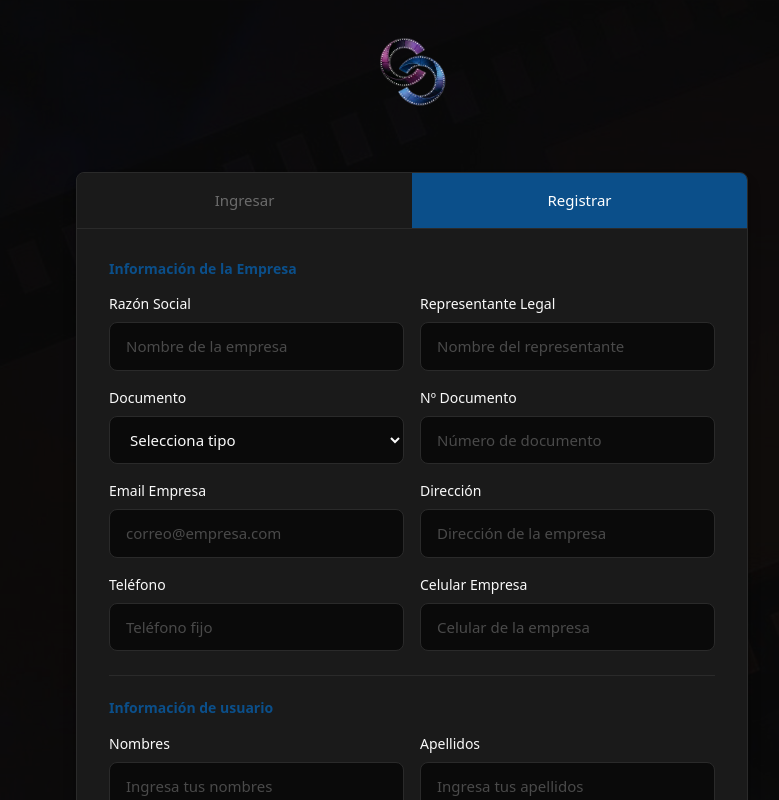
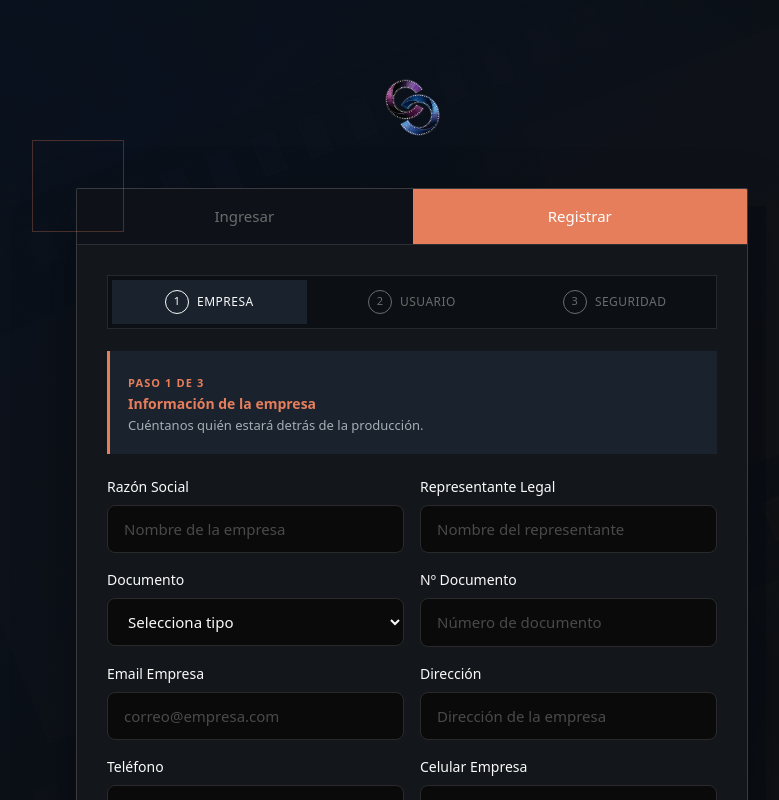
Before and after one commit to Cr4ckJu4nF3/FOCCUS, a React app in the folder frontend/: page /login in a window 1280 px wide. Both pictures are taken after a click on the button "Registrar". Shown: the top 800 px of the page, without its empty margins (228-1007 px from the left). Built offline with nearby package versions, Linux system fonts and the light colour scheme; the HTML template or start-up script is replaced by a standard one.

Commit message:
Mejorar login y flujo de registro

```diff
--- a/frontend/src/desing/Login.css
+++ b/frontend/src/desing/Login.css
@@ -7,8 +7,9 @@
   display: flex;
   align-items: center;
   justify-content: center;
-  padding: 0 16px;
+  padding: 48px 16px;
   position: relative;
+  overflow: hidden;
 }
 
 .login-page__bg {
@@ -21,7 +22,7 @@
 .login-page__overlay {
   position: absolute;
   inset: 0;
-  background-color: rgba(10, 10, 10, 0.85);
+  background: linear-gradient(135deg, rgba(8, 18, 32, 0.94), rgba(17, 17, 17, 0.86));
 }
 
 .login-card-wrapper {
@@ -33,6 +34,29 @@
   transition: max-width 0.2s ease;
 }
 
+.login-card-wrapper::before,
+.login-card-wrapper::after {
+  content: "";
+  position: absolute;
+  border: 1px solid rgba(230, 126, 92, 0.28);
+  pointer-events: none;
+}
+
+.login-card-wrapper::before {
+  width: 92px;
+  height: 92px;
+  top: 92px;
+  left: -44px;
+}
+
+.login-card-wrapper::after {
+  width: 58px;
+  height: 58px;
+  right: -28px;
+  bottom: 48px;
+  border-color: rgba(11, 79, 138, 0.55);
+}
+
 .login-card-wrapper--wide {
   max-width: 672px; /* max-w-2xl */
 }
@@ -42,30 +66,32 @@
 .login-logo {
   display: flex;
   justify-content: center;
-  margin-bottom: 32px;
+  margin-bottom: 24px;
 }
 
 .login-logo__img {
-  width: 140px;
-  height: 140px;
+  width: 116px;
+  height: 116px;
   object-fit: contain;
 }
 
 /* Card */
 
 .login-card {
-  background: #1a1a1a;
-  border-radius: 8px;
-  box-shadow: 0 10px 15px -3px rgba(0, 0, 0, 0.3), 0 4px 6px -4px rgba(0, 0, 0, 0.3);
+  background: rgba(20, 23, 28, 0.96);
+  border-radius: 2px;
+  box-shadow: 18px 18px 0 rgba(6, 11, 18, 0.45), 0 24px 60px rgba(0, 0, 0, 0.35);
   overflow: hidden;
-  border: 1px solid #2a2a2a;
+  border: 1px solid rgba(250, 250, 250, 0.16);
 }
 
 /* Tabs */
 
 .login-tabs {
   display: flex;
-  border-bottom: 1px solid #2a2a2a;
+  gap: 1px;
+  border-bottom: 1px solid rgba(250, 250, 250, 0.12);
+  background: #0e1218;
 }
 
 .login-tab {
@@ -73,26 +99,26 @@
   padding: 16px 24px;
   border: none;
   cursor: pointer;
-  background: #1a1a1a;
+  background: #0e1218;
   color: #6b6b6b;
   font-size: 15px;
   transition: all 0.2s ease;
 }
 
 .login-tab:hover {
-  background: #2a2a2a;
+  background: #19222d;
 }
 
 .login-tab--active,
 .login-tab--active:hover {
-  background: #0b4f8a;
+  background: #e67e5c;
   color: #fff;
 }
 
 /* Content */
 
 .login-content {
-  padding: 32px;
+  padding: 30px;
 }
 
 .login-error {
@@ -102,6 +128,16 @@
   border: 1px solid rgba(239, 68, 68, 0.5);
   border-radius: 8px;
   color: #f87171;
+  font-size: 14px;
+}
+
+.login-success {
+  margin-bottom: 16px;
+  padding: 12px;
+  background: rgba(74, 222, 128, 0.12);
+  border: 1px solid rgba(74, 222, 128, 0.45);
+  border-radius: 2px;
+  color: #86efac;
   font-size: 14px;
 }
 
@@ -123,8 +159,8 @@
   width: 100%;
   padding: 12px 16px;
   border: 1px solid #2a2a2a;
-  border-radius: 8px;
-  background: #0a0a0a;
+  border-radius: 2px;
+  background: #0c1015;
   color: #fafafa;
   font-size: 15px;
   font-family: inherit;
@@ -136,7 +172,8 @@
 
 .field__input:focus {
   outline: none;
-  box-shadow: 0 0 0 2px #0b4f8a;
+  border-color: #e67e5c;
+  box-shadow: 4px 4px 0 rgba(230, 126, 92, 0.22);
 }
 
 .field__input--icon {
@@ -169,18 +206,18 @@
 
 .btn-primary {
   width: 100%;
-  background: #0b4f8a;
+  background: #e67e5c;
   color: #fff;
   padding: 12px 0;
   border: none;
-  border-radius: 8px;
+  border-radius: 2px;
   font-size: 15px;
   cursor: pointer;
   transition: background 0.2s ease, opacity 0.2s ease;
 }
 
 .btn-primary:hover:not(:disabled) {
-  background: #094170;
+  background: #d86646;
 }
 
 .btn-primary:disabled {
@@ -223,7 +260,7 @@
 /* Register form sections */
 
 .form-section-title {
-  color: #0b4f8a;
+  color: #e67e5c;
   font-size: 14px;
   font-weight: 600;
   margin-bottom: 16px;
@@ -246,13 +283,117 @@
   border-top: 1px solid #2a2a2a;
 }
 
+.register-form {
+  gap: 22px;
+}
+
+.register-progress {
+  display: grid;
+  grid-template-columns: repeat(3, 1fr);
+  gap: 8px;
+  padding: 4px;
+  background: #0c1015;
+  border: 1px solid rgba(250, 250, 250, 0.1);
+}
+
+.register-progress__item {
+  display: flex;
+  align-items: center;
+  justify-content: center;
+  gap: 8px;
+  padding: 10px 6px;
+  color: #6b6b6b;
+  font-size: 12px;
+  text-transform: uppercase;
+  letter-spacing: 0.04em;
+}
+
+.register-progress__item--active {
+  background: #19222d;
+  color: #fafafa;
+}
+
+.register-progress__number {
+  display: grid;
+  place-items: center;
+  width: 24px;
+  height: 24px;
+  border: 1px solid currentColor;
+  border-radius: 50%;
+  font-size: 11px;
+}
+
+.register-step {
+  display: flex;
+  flex-direction: column;
+  gap: 22px;
+  animation: register-step-in 0.22s ease-out;
+}
+
+.register-step__heading {
+  padding: 18px;
+  border-left: 3px solid #e67e5c;
+  background: #19222d;
+}
+
+.register-step__heading .form-section-title {
+  margin: 3px 0 4px;
+}
+
+.register-step__heading p {
+  margin: 0;
+  color: #a7adb5;
+  font-size: 13px;
+}
+
+.register-step__eyebrow {
+  color: #e67e5c;
+  font-size: 11px;
+  font-weight: 700;
+  letter-spacing: 0.1em;
+  text-transform: uppercase;
+}
+
+.register-actions {
+  display: flex;
+  justify-content: flex-end;
+  gap: 12px;
+  padding-top: 6px;
+}
+
+.register-actions .btn-primary,
+.register-actions .btn-secondary {
+  width: auto;
+  min-width: 132px;
+  padding: 12px 20px;
+}
+
+.btn-secondary {
+  border: 1px solid #44515f;
+  border-radius: 2px;
+  background: transparent;
+  color: #fafafa;
+  cursor: pointer;
+  transition: background 0.2s ease, border-color 0.2s ease;
+}
+
+.btn-secondary:hover {
+  border-color: #e67e5c;
+  background: #19222d;
+}
+
+@keyframes register-step-in {
+  from { opacity: 0; transform: translateX(8px); }
+  to { opacity: 1; transform: translateX(0); }
+}
+
 /* Password requirements */
 
 .password-requirements {
   padding: 16px;
   background: #0a0a0a;
   border: 1px solid #2a2a2a;
-  border-radius: 8px;
+  border-radius: 2px;
 }
 
 .password-requirements__title {
@@ -293,10 +434,36 @@
   margin-top: 4px;
   width: 16px;
   height: 16px;
-  border-radius: 4px;
+  border-radius: 2px;
   border: 1px solid #2a2a2a;
   background: #0a0a0a;
   accent-color: #0b4f8a;
+}
+
+@media (max-width: 560px) {
+  .login-page {
+    padding: 28px 12px;
+    align-items: flex-start;
+  }
+
+  .login-content {
+    padding: 22px 18px;
+  }
+
+  .register-progress__item {
+    flex-direction: column;
+    gap: 4px;
+    font-size: 10px;
+  }
+
+  .register-actions {
+    flex-direction: column-reverse;
+  }
+
+  .register-actions .btn-primary,
+  .register-actions .btn-secondary {
+    width: 100%;
+  }
 }
 
 .terms__label {
--- a/frontend/src/screen/Login.jsx
+++ b/frontend/src/screen/Login.jsx
@@ -1,4 +1,4 @@
-import { useState } from "react";
+import { useRef, useState } from "react";
 import { useNavigate } from "react-router-dom";
 import { KeyRound, Eye, EyeOff } from "lucide-react";
 import logo from "../assets/Logo.png";
@@ -8,7 +8,9 @@ import "../desing/Login.css";
 
 export default function LoginScreen() {
   const [activeTab, setActiveTab] = useState("ingresar");
+  const [registroPaso, setRegistroPaso] = useState(1);
   const [error, setError] = useState("");
+  const [registroExitoso, setRegistroExitoso] = useState("");
   const [loading, setLoading] = useState(false);
   const navigate = useNavigate();
   const [aceptaTerminos, setAceptaTerminos] = useState(false);
@@ -116,6 +118,7 @@ export default function LoginScreen() {
   const handleRegister = async (e) => {
     e.preventDefault();
     setError("");
+    setRegistroExitoso("");
 
     if (registro.contrasena !== registro.confirmarContrasena) {
       setError("Las contraseñas no coinciden");
@@ -145,18 +148,11 @@ export default function LoginScreen() {
       const result = await response.json();
 
       if (response.ok && result.success) {
-        const data = result.data;
-
-        // Guardar el token de sesión y los datos del usuario registrado
-        setToken(data.access_token);
-        localStorage.setItem("id_user", data.id_user);
-        localStorage.setItem("nombre", data.nombre);
-        localStorage.setItem("apellido", data.apellido);
-        localStorage.setItem("mail", data.mail);
-        localStorage.setItem("id_client", data.id_cliente);
-
-        // Siempre ir a registrar proyecto.
-        navigate("/registro-proyecto");
+        setMail(registro.mail);
+        setContrasena("");
+        setRegistroExitoso("¡Registro completado! Ahora inicia sesión con tu correo y contraseña.");
+        setActiveTab("ingresar");
+        setRegistroPaso(1);
       } else {
         const detail = Array.isArray(result.detail)
           ? result.detail.map((item) => item.msg).join(", ")
@@ -172,6 +168,16 @@ export default function LoginScreen() {
 
   const handleRegistroChange = (e) => {
     setRegistro({ ...registro, [e.target.name]: e.target.value });
+  };
+
+  const registroFormRef = useRef(null);
+
+  const cambiarPasoRegistro = (siguientePaso) => {
+    if (siguientePaso > registroPaso && !registroFormRef.current?.reportValidity()) {
+      return;
+    }
+    setError("");
+    setRegistroPaso(siguientePaso);
   };
   // Para poder ver la contraseña que estoy escribiendo en el login
   const [verContrasena, setVerContrasena] = useState(false);
@@ -206,7 +212,7 @@ export default function LoginScreen() {
               Ingresar
             </button>
             <button
-              onClick={() => { setActiveTab("registrar"); setError(""); }}
+              onClick={() => { setActiveTab("registrar"); setError(""); setRegistroPaso(1); }}
               className={`login-tab ${activeTab === "registrar" ? "login-tab--active" : ""}`}
             >
               Registrar
@@ -216,6 +222,11 @@ export default function LoginScreen() {
           {/* Content */}
           <div className="login-content">
             {/* Mensaje de error */}
+            {registroExitoso && activeTab === "ingresar" && (
+              <div className="login-success">
+                {registroExitoso}
+              </div>
+            )}
             {error && (
               <div className="login-error">
                 {error}
@@ -276,12 +287,25 @@ export default function LoginScreen() {
                 </div>
               </form>
             ) : (
-              <form onSubmit={handleRegister} className="login-form">
-                {/* Sección: Datos de la Empresa */}
-                <div>
-                  <h3 className="form-section-title">
-                    Información de la Empresa
-                  </h3>
+              <form ref={registroFormRef} onSubmit={handleRegister} className="login-form register-form">
+                <div className="register-progress" aria-label={`Paso ${registroPaso} de 3`}>
+                  {["Empresa", "Usuario", "Seguridad"].map((paso, index) => {
+                    const numeroPaso = index + 1;
+                    return (
+                      <div key={paso} className={`register-progress__item ${numeroPaso <= registroPaso ? "register-progress__item--active" : ""}`}>
+                        <span className="register-progress__number">{numeroPaso}</span>
+                        <span>{paso}</span>
+                      </div>
+                    );
+                  })}
+                </div>
+
+                {registroPaso === 1 && <div className="register-step">
+                  <div className="register-step__heading">
+                    <span className="register-step__eyebrow">Paso 1 de 3</span>
+                    <h3 className="form-section-title">Información de la empresa</h3>
+                    <p>Cuéntanos quién estará detrás de la producción.</p>
+                  </div>
                   <div className="form-grid">
                     <div className="field">
                       <label className="field__label">Razón Social</label>
@@ -382,16 +406,14 @@ export default function LoginScreen() {
                       />
                     </div>
                   </div>
-                </div>
+                </div>}
 
-                {/* Separador */}
-                <div className="divider"></div>
-
-                {/* Sección: Datos del Administrador */}
-                <div>
-                  <h3 className="form-section-title">
-                    Información de usuario
-                  </h3>
+                {registroPaso === 2 && <div className="register-step">
+                  <div className="register-step__heading">
+                    <span className="register-step__eyebrow">Paso 2 de 3</span>
+                    <h3 className="form-section-title">Información de usuario</h3>
+                    <p>Estos serán los datos de acceso del administrador.</p>
+                  </div>
                   <div className="form-grid">
                     <div className="field">
                       <label className="field__label">Nombres</label>
@@ -441,6 +463,16 @@ export default function LoginScreen() {
                         required
                       />
                     </div>
+                  </div>
+                </div>}
+
+                {registroPaso === 3 && <div className="register-step">
+                  <div className="register-step__heading">
+                    <span className="register-step__eyebrow">Paso 3 de 3</span>
+                    <h3 className="form-section-title">Seguridad y confirmación</h3>
+                    <p>Protege tu cuenta y revisa las condiciones de uso.</p>
+                  </div>
+                  <div className="form-grid">
                     <div className="field">
                       <label className="field__label">Contraseña</label>
                       <div className="field--password">
@@ -453,11 +485,7 @@ export default function LoginScreen() {
                           placeholder="Crea una contraseña"
                           required
                         />
-                        <button
-                          type="button"
-                          onClick={() => setVerContrasenaReg(!verContrasenaReg)}
-                          className="field__toggle"
-                        >
+                        <button type="button" onClick={() => setVerContrasenaReg(!verContrasenaReg)} className="field__toggle">
                           {verContrasenaReg ? <EyeOff size={20} /> : <Eye size={20} />}
                         </button>
                       </div>
@@ -474,20 +502,13 @@ export default function LoginScreen() {
                           placeholder="Confirma tu contraseña"
                           required
                         />
-                        <button
-                          type="button"
-                          onClick={() => setVerConfirmarReg(!verConfirmarReg)}
-                          className="field__toggle"
-                        >
+                        <button type="button" onClick={() => setVerConfirmarReg(!verConfirmarReg)} className="field__toggle">
                           {verConfirmarReg ? <EyeOff size={20} /> : <Eye size={20} />}
                         </button>
                       </div>
                     </div>
                   </div>
-                </div>
 
-                {/* Requisitos de contraseña */}
-                {registro.contrasena && (
                   <div className="password-requirements">
                     <p className="password-requirements__title">La contraseña debe tener:</p>
                     <div className="password-requirements__grid">
@@ -504,9 +525,7 @@ export default function LoginScreen() {
                       ))}
                     </div>
                   </div>
-                )}
 
-                {/* Términos y condiciones */}
                 <div className="terms">
                   <input
                     type="checkbox"
@@ -518,14 +537,24 @@ export default function LoginScreen() {
                     Acepto los <span className="terms__link">Términos y Condiciones</span> y autorizo el tratamiento de mis datos personales conforme a la <span className="terms__link">Política de Privacidad</span>.
                   </label>
                 </div>
+                </div>}
 
-                <button
-                  type="submit"
-                  disabled={loading}
-                  className="btn-primary"
-                >
-                  {loading ? "Registrando..." : "Registrar"}
-                </button>
+                <div className="register-actions">
+                  {registroPaso > 1 && (
+                    <button type="button" className="btn-secondary" onClick={() => cambiarPasoRegistro(registroPaso - 1)}>
+                      Atrás
+                    </button>
+                  )}
+                  {registroPaso < 3 ? (
+                    <button type="button" className="btn-primary" onClick={() => cambiarPasoRegistro(registroPaso + 1)}>
+                      Continuar
+                    </button>
+                  ) : (
+                    <button type="submit" disabled={loading} className="btn-primary">
+                      {loading ? "Registrando..." : "Crear cuenta"}
+                    </button>
+                  )}
+                </div>
               </form>
             )}
           </div>
```
